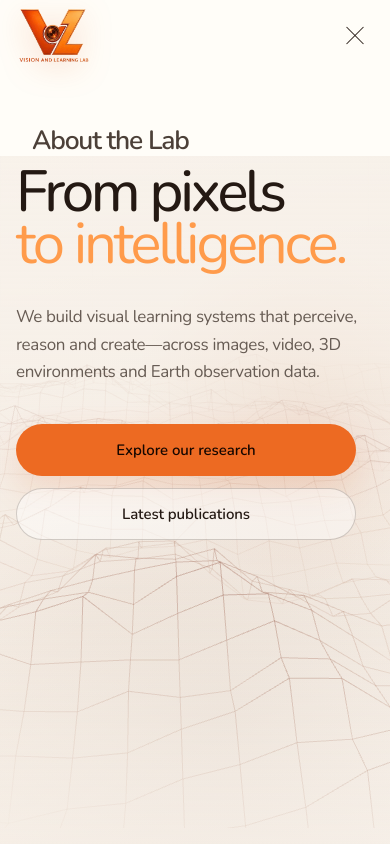
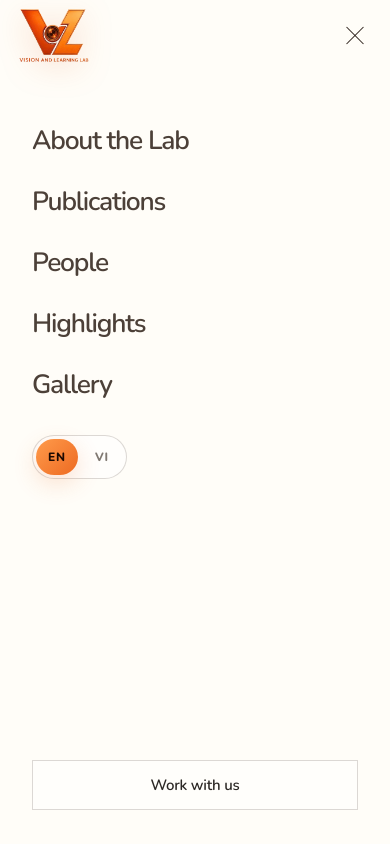
Before and after one commit to val-utehy/VAL-WebPage, a Next.js app: page /en in a window 390 px wide. Both pictures are taken after a click on the button "Toggle navigation". Shown: the top 844 px of the page. Built offline with nearby package versions, Linux system fonts and the light colour scheme.

Commit message:
fix(nav): render mobile menu above page content

```diff
--- a/app/globals.css
+++ b/app/globals.css
@@ -516,7 +516,7 @@ html.js .about-page--reveal:not(.is-visible) [data-about-reveal] { opacity:0; tr
   :root { --shell: min(100% - 32px, 900px); }
   .header-inner > a, .menu-toggle { position:relative; z-index:3; }
   .site-header--menu-open { transform:none !important; will-change:auto; -webkit-backdrop-filter:none; backdrop-filter:none; }
-  .nav { display:none; position:fixed; inset:0; z-index:2; padding:122px 32px 34px; overflow-y:auto; background:#fffdf8; color:#2c2825; border:0; box-shadow:none; flex-direction:column; align-items:flex-start; gap:25px; font-size:clamp(1.65rem,6vw,2.25rem); font-weight:570; letter-spacing:-.045em; }
+  .nav { display:none; position:fixed; inset:0; z-index:49; padding:122px 32px 34px; overflow-y:auto; background:#fffdf8; color:#2c2825; border:0; box-shadow:none; flex-direction:column; align-items:flex-start; gap:25px; font-size:clamp(1.65rem,6vw,2.25rem); font-weight:570; letter-spacing:-.045em; }
   .nav--open { display:flex; }
   html[data-theme="light"] .nav { background:#fffdf8; border:0; box-shadow:none; }
   .nav-link { overflow:visible; }
--- a/components/Header.tsx
+++ b/components/Header.tsx
@@ -3,6 +3,7 @@
 import Link from "next/link";
 import { usePathname } from "next/navigation";
 import { useEffect, useMemo, useState, type CSSProperties } from "react";
+import { createPortal } from "react-dom";
 import type { Locale } from "@/lib/i18n";
 import { withLocale } from "@/lib/i18n";
 import { LogoMark } from "./LogoMark";
@@ -28,6 +29,8 @@ export function Header({
   brand: { top: string; bottom: string };
 }) {
   const [open, setOpen] = useState(false);
+  const [isMobile, setIsMobile] = useState(false);
+  const [mounted, setMounted] = useState(false);
   const [hidden, setHidden] = useState(false);
   const [scrollProgress, setScrollProgress] = useState(0);
   const pathname = usePathname();
@@ -44,9 +47,12 @@ export function Header({
   );
 
   useEffect(() => {
-    const close = () => setOpen(false);
-    window.addEventListener("resize", close);
-    return () => window.removeEventListener("resize", close);
+    const query = window.matchMedia("(max-width: 980px)");
+    const update = () => setIsMobile(query.matches);
+    setMounted(true);
+    update();
+    query.addEventListener("change", update);
+    return () => query.removeEventListener("change", update);
   }, []);
 
   useEffect(() => {
@@ -99,6 +105,22 @@ export function Header({
     return pathname.replace(/^\/(en|vi)(?=\/|$)/, `/${target}`);
   }
 
+  const navigation = (
+    <nav id="primary-navigation" className={open ? "nav nav--open" : "nav"}>
+      {links.map(([label, href]) => (
+        <Link className="nav-link" key={href} href={href} onClick={() => setOpen(false)}>
+          {label}<span aria-hidden="true">↗</span>
+        </Link>
+      ))}
+      <div className="locale-switch" aria-label={copy.language}>
+        {(["en", "vi"] as Locale[]).map((locale) => (
+          <Link key={locale} href={switchPath(locale)} className={locale === lang ? "is-active" : ""} onClick={() => setOpen(false)} hrefLang={locale}>{locale.toUpperCase()}</Link>
+        ))}
+      </div>
+      <Link className="nav-cta" href={withLocale(lang, "/join")} onClick={() => setOpen(false)}>{copy.workWithUs}<span aria-hidden="true">↗</span></Link>
+    </nav>
+  );
+
   return (
     <header className={headerClass} style={headerStyle}>
       <div className="shell header-inner">
@@ -117,29 +139,7 @@ export function Header({
           <span />
           <span className="sr-only">{copy.menu}</span>
         </button>
-        <nav id="primary-navigation" className={open ? "nav nav--open" : "nav"}>
-          {links.map(([label, href]) => (
-            <Link className="nav-link" key={href} href={href} onClick={() => setOpen(false)}>
-              {label}<span aria-hidden="true">↗</span>
-            </Link>
-          ))}
-          <div className="locale-switch" aria-label={copy.language}>
-            {(["en", "vi"] as Locale[]).map((locale) => (
-              <Link
-                key={locale}
-                href={switchPath(locale)}
-                className={locale === lang ? "is-active" : ""}
-                onClick={() => setOpen(false)}
-                hrefLang={locale}
-              >
-                {locale.toUpperCase()}
-              </Link>
-            ))}
-          </div>
-          <Link className="nav-cta" href={withLocale(lang, "/join")} onClick={() => setOpen(false)}>
-            {copy.workWithUs}<span aria-hidden="true">↗</span>
-          </Link>
-        </nav>
+        {isMobile && mounted ? createPortal(navigation, document.body) : navigation}
       </div>
     </header>
   );
```
